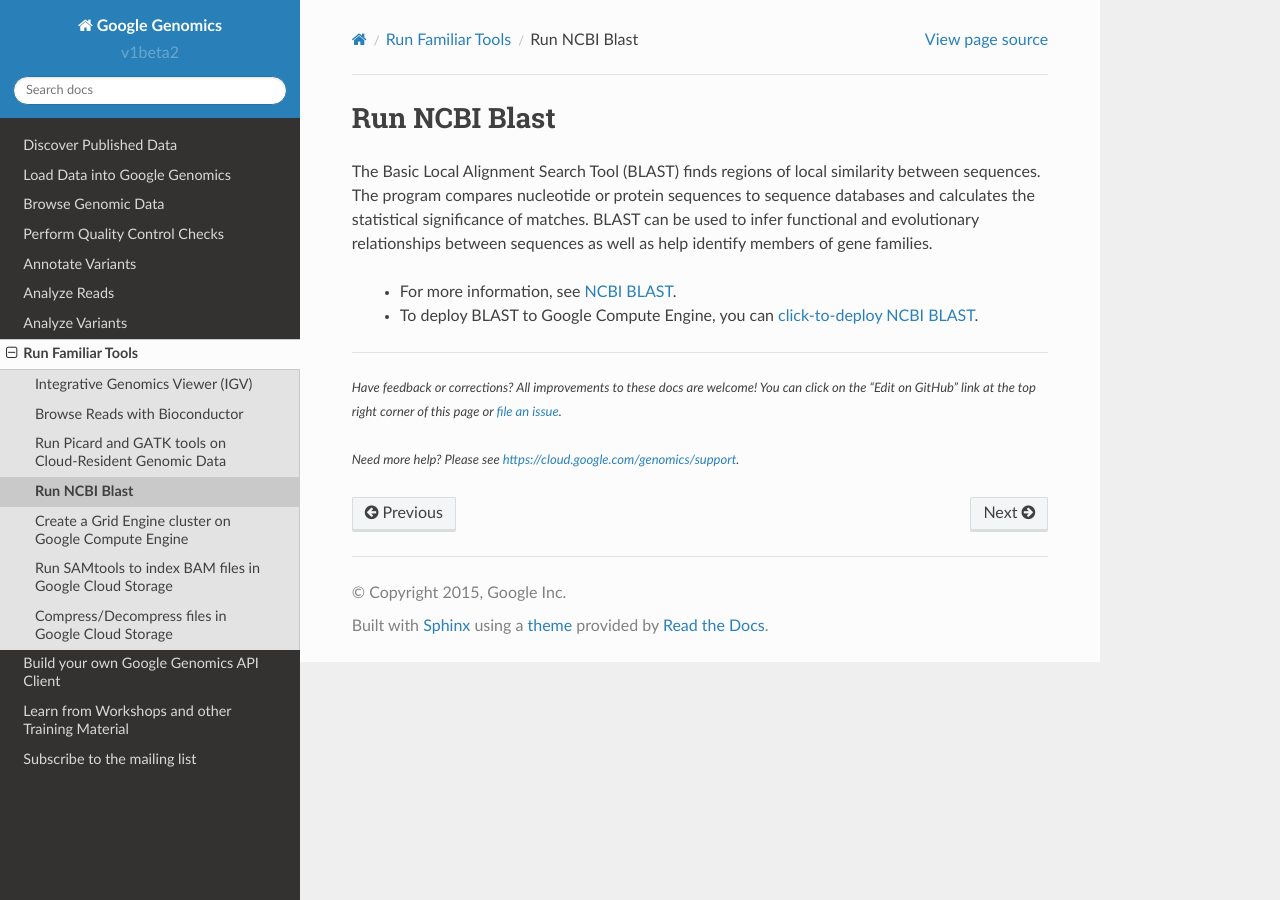
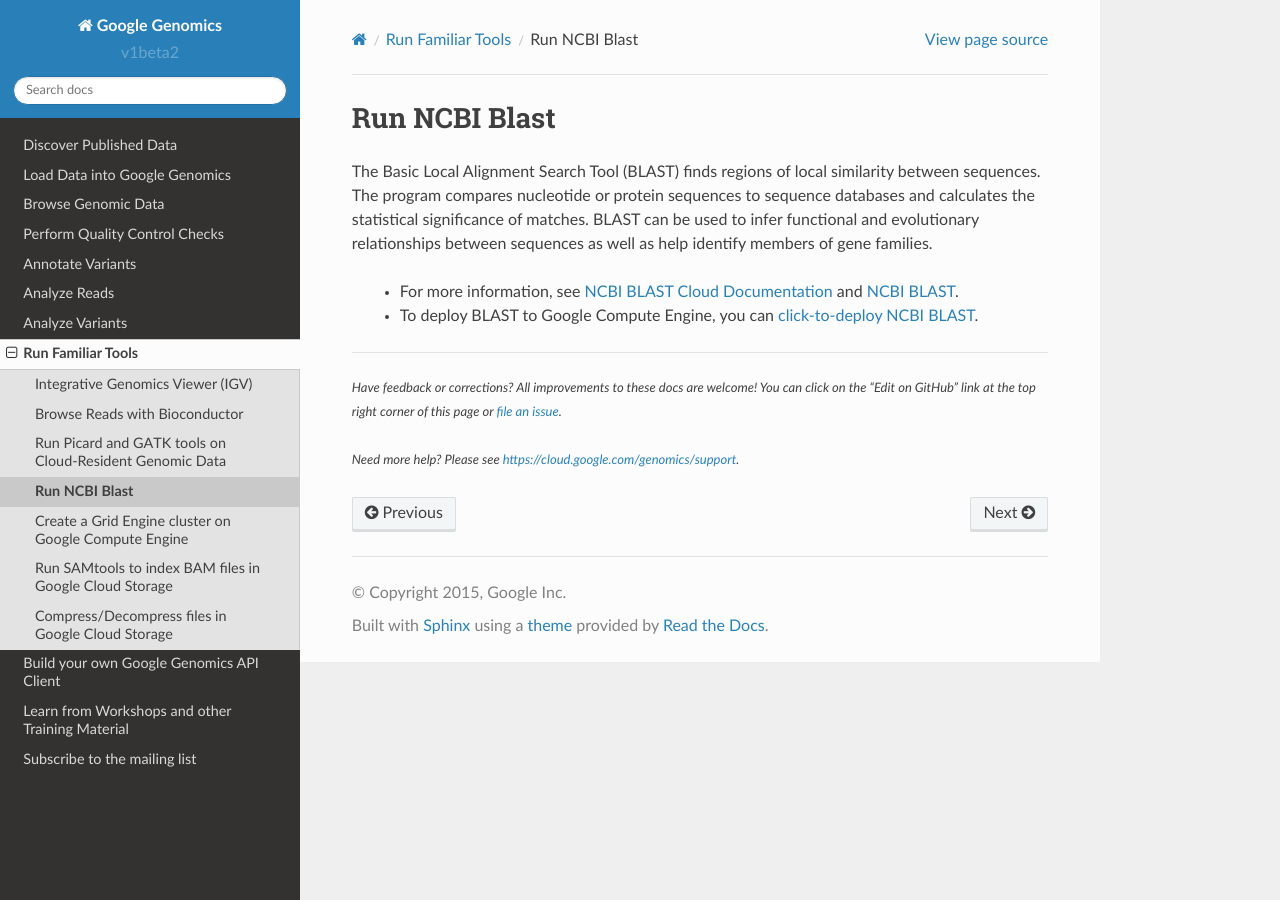
Before and after one commit to googlegenomics/readthedocs, a Sphinx documentation site: the page built from docs/source/use_cases/run_familiar_tools/ncbiblast.rst, in a window 1280 px wide. Built offline with Sphinx 7.4.7 and the Read the Docs theme 2.0.0, drawn with Linux system fonts in a browser that asks for light colours.

Commit message:
Point to NCBI's cloud-specific documentation.

```diff
--- a/docs/source/conf.py
+++ b/docs/source/conf.py
@@ -183,6 +183,7 @@
 .. _Elasticluster repo: https://github.com/gc3-uzh-ch/elasticluster
 .. _Grid Engine: http://gridengine.info/
 .. _NCBI BLAST: http://blast.ncbi.nlm.nih.gov/Blast.cgi
+.. _NCBI BLAST Cloud Documentation: http://ncbi.github.io/blast-cloud/
 .. _S3IT: http://www.s3it.uzh.ch/
 .. _SLURM: https://computing.llnl.gov/linux/slurm/
 
--- a/docs/source/use_cases/run_familiar_tools/ncbiblast.rst
+++ b/docs/source/use_cases/run_familiar_tools/ncbiblast.rst
@@ -20,5 +20,5 @@
 
 The Basic Local Alignment Search Tool (BLAST) finds regions of local similarity between sequences. The program compares nucleotide or protein sequences to sequence databases and calculates the statistical significance of matches. BLAST can be used to infer functional and evolutionary relationships between sequences as well as help identify members of gene families.
 
- * For more information, see `NCBI BLAST`_.
+ * For more information, see `NCBI BLAST Cloud Documentation`_ and `NCBI BLAST`_.
  * To deploy BLAST to Google Compute Engine, you can `click-to-deploy NCBI BLAST`_.
```
